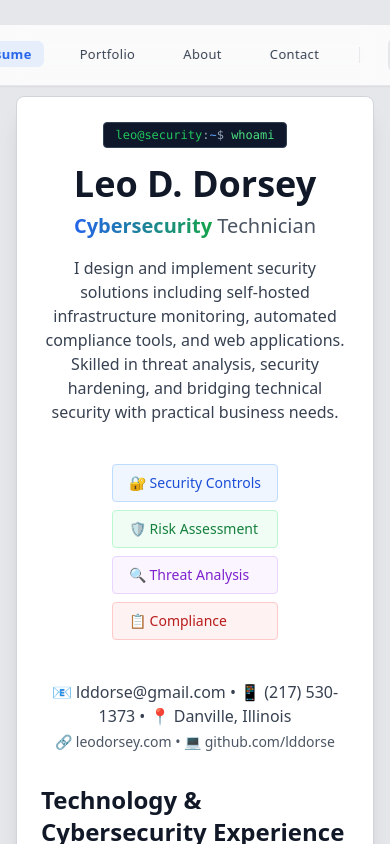
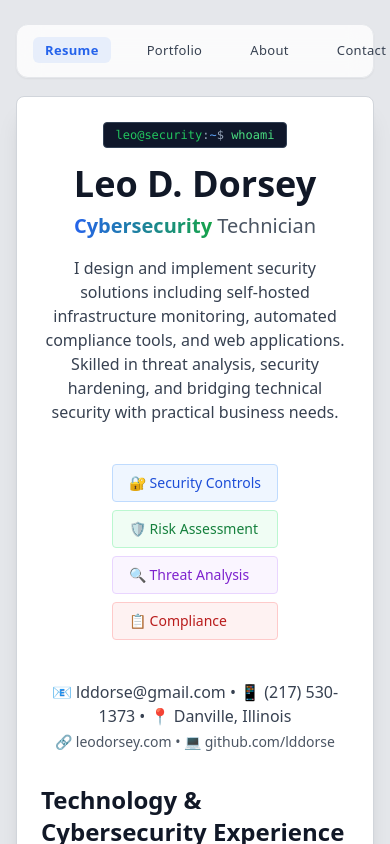
Before and after one commit to lddorse/cybersecurityportfolio, a React (Vite) app: page / in a window 390 px wide. Shown: the top 844 px of the page. Built offline with nearby package versions, Linux system fonts and the light colour scheme.

Commit message:
Update Navbar.jsx

```diff
--- a/src/components/Navbar.jsx
+++ b/src/components/Navbar.jsx
@@ -52,16 +52,17 @@ const Navbar = () => {
       <nav
         className={`
           fixed top-6 left-1/2 -translate-x-1/2 z-50
+          w-[calc(100vw-2rem)] max-w-max
           transition-transform duration-300 ease-out
           ${isVisible ? 'translate-y-0' : '-translate-y-24'}
         `}
       >
         <div className="
           bg-white/80 dark:bg-gray-800/80 backdrop-blur-md
-          px-6 py-3 rounded-xl
+          px-4 py-2 sm:px-6 sm:py-3 rounded-xl
           shadow-sm border border-gray-200 dark:border-gray-700
         ">
-          <ul className="flex items-center gap-6 text-[13px] font-medium tracking-wide">
+          <ul className="flex items-center gap-6 text-[13px] font-medium tracking-wide flex-nowrap sm:flex-nowrap">
             <li>{navLink('/', 'Resume')}</li>
             <li>{navLink('/portfolio', 'Portfolio')}</li>
             <li>{navLink('/about', 'About')}</li>
```
